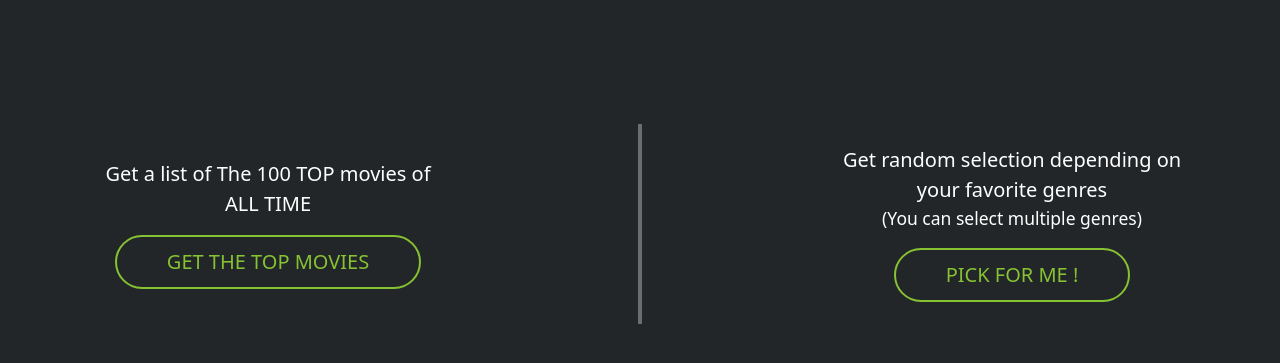
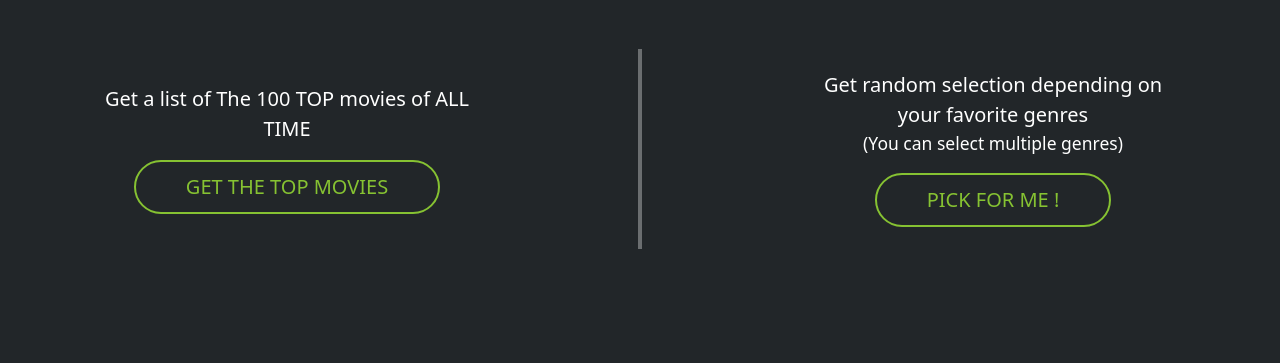
Before and after one commit to Youssef-ADOUIRI/WhatToWatch, a Flask app: page / in a window 1280 px wide. Shown: the part 192-555 px from the top of the page. Run offline with Flask 2, Linux system fonts and the light colour scheme.

Commit message:
heroku fix

```diff
--- a/server.py
+++ b/server.py
@@ -69,7 +69,6 @@ def result(genres):
 if ( __name__ == '__main__'):
 
     #change url for localhost
-
     #locla excution if arg1 == loc
     if len(sys.argv) > 1:
         arg1 = sys.argv[1]
--- a/static/index.css
+++ b/static/index.css
@@ -28,28 +28,27 @@ body{
     margin-bottom: 20px;
     margin-right: 20px;
     margin-left: 10px;
-
 }
 
-.container{
+.Container{
     margin-top: 100px;
 }
 
-.container p {
+.Container p {
     text-align: center;
 }
 
-.container button{
+.Container button{
     display: block;
     margin: 0 auto;
 }
 
-body .vl{
+body .vhl{
     background-color: #6B6E70;
-    width: 4px;
-    height: 200px;
+    height: 4px;
+    width: 200px;
     display: block;
-    margin: auto;
+    margin: 15px auto ;
     border: none;
 }
 
@@ -67,3 +66,25 @@ body .vl{
 .butn:hover{
     background-color: #6B6E70;
 }
+
+
+@media screen and (min-width  : 600px) {
+    body .vhl {
+        width: 4px;
+        height: 200px;
+
+    }
+    .Container{
+        padding: 10px;
+        margin: auto;
+        display: flex;
+        align-items: center;
+        justify-content: space-around;
+    }
+
+    .top_movies_section , .random_movie_section{
+        width: 370px;
+        margin: 20px;
+    }
+
+}
--- a/templates/index.html
+++ b/templates/index.html
@@ -27,52 +27,21 @@
   <body>
     <br />
     <form class="selector" action="{{app_url}}" method="post">
-      <div class="container px-4">
-        <div class="row align-items-center justify-content-center">
-          <div class="top_movies_section col-4">
+      <div class="Container">
+          <div class="top_movies_section">
             <p class="lead">Get a list of The 100 TOP movies of ALL TIME</p>
             <button class="butn " type="submit" value="submit1" name="action1">GET THE TOP MOVIES</button>
           </div>
-          <div class="col-4">
-            <div class="vl"></div>
-          </div>
-          <div class="random_movie_section col-4">
+          <div class="vhl"></div>
+          <div class="random_movie_section">
             <p class="lead">
               Get random selection depending on your favorite genres <br />
               <small>(You can select multiple genres)</small>
             </p>
             <button class="butn " type="submit" value="submit2" name="action2">PICK FOR ME !</button>
           </div>
-        </div>
       </div>
     </form>
-
-    <!--div calss="forma">
-    <form class="selector" action="http://localhost:3000/" method="post">
-      <p>Enter Number :</p>
-      <p><input type="number" name="rm"></input></p>
-      <p><input type="submit" value="submit1" name="action1"></input></p>
-    </form>
-  </div>
-  <div class="genre_from">
-    <form class="row g-3" action="http://localhost:3000/" method="post">
-      <div class="col-auto">
-        <label class="form-label h2"> Select your favorite genre :</label>
-      </div>
-      <div class="col-sm">
-        <select class="form-select form-select-lg mb-2"  name="genre">
-          <option value="Drama">Drama</option>
-          <option value="Drama">Action</option>
-          <option value="Drama">Music</option>
-          <option value="Drama">Drama</option>
-          <option value="Drama">Drama</option>
-        </select>
-      </div>
-      <div id="btn_submit_genre" class="col-auto">
-        <button type="submit" class="btn btn-primary mb-2" value="submit2" name="action2" >Submit</button>
-      </div>
-    </form>
-  </div-->
 
     <script
       src="https://cdn.jsdelivr.net/npm/bootstrap@5.2.0/dist/js/bootstrap.bundle.min.js"
```
